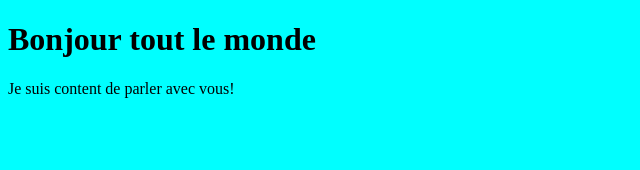
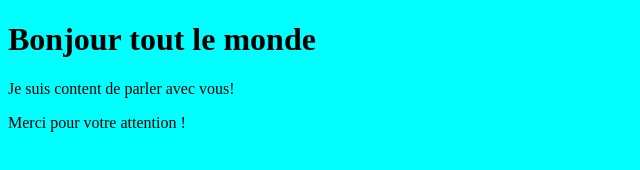
Before and after one commit to MounirProfGit/hello, a plain HTML site: page index.html in a window 1280 px wide. Shown: the whole page, without its empty margins (0-640 px from the left). Drawn offline with Linux system fonts and the light colour scheme.

Commit message:
ajout de remerciements

```diff
--- a/index.html
+++ b/index.html
@@ -8,5 +8,6 @@
 <body>
     <h1>Bonjour tout le monde</h1>
     <p>Je suis content de parler avec vous!</p>
+    <p>Merci pour votre attention !</p>
 </body>
 </html>
```
